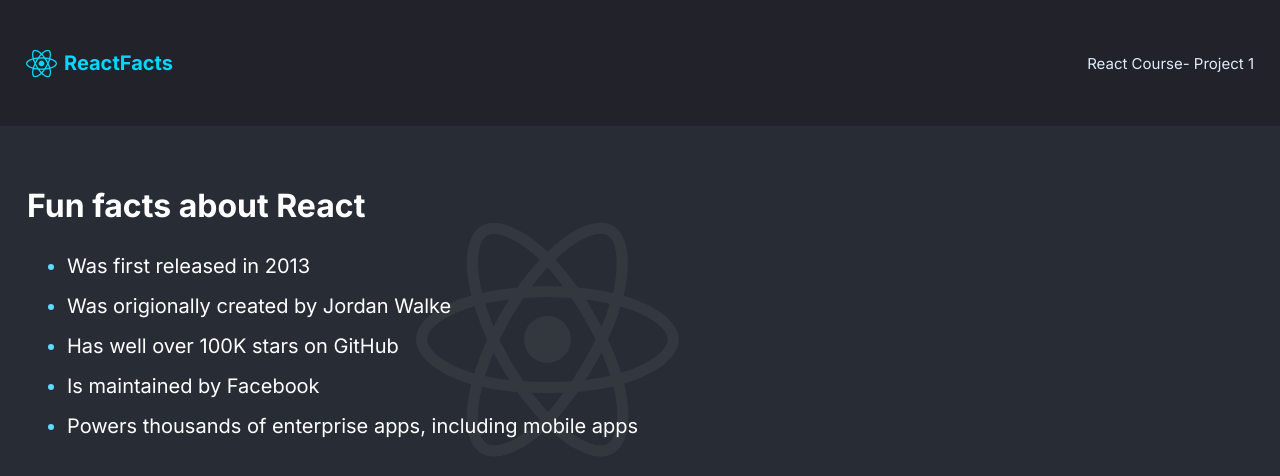
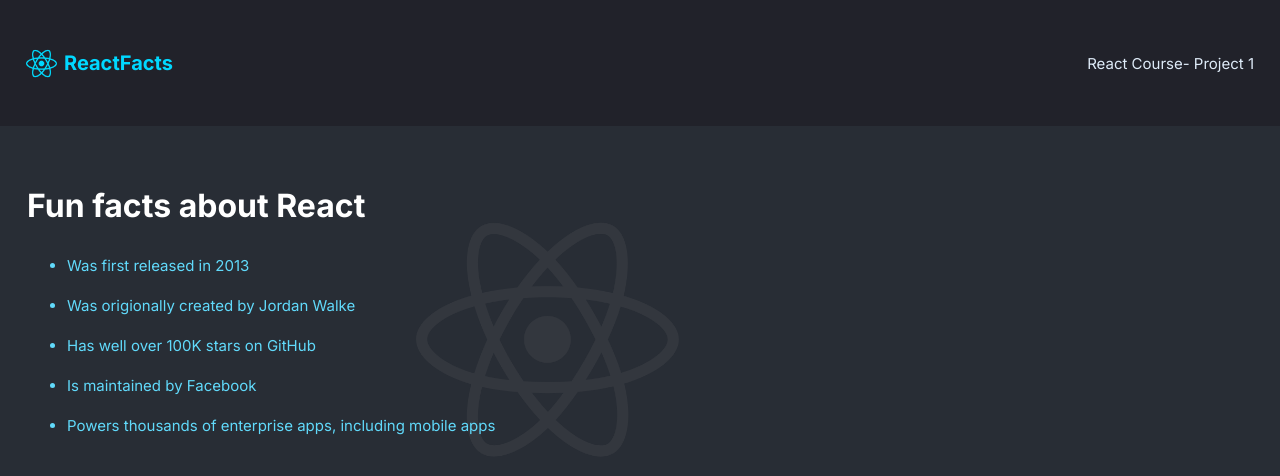
Before and after one commit to LurieK/Scrimba-React-Project, a React (Create React App) app: page / in a window 1280 px wide. Shown: the top 476 px of the page. Built offline with nearby package versions, Linux system fonts and the light colour scheme.

Commit message:
remove span from main.js li

```diff
--- a/src/Main.js
+++ b/src/Main.js
@@ -5,11 +5,11 @@
         <div className="main-content">
             <h1 className="list-header">Fun facts about React</h1>
             <ul className="list-items">
-                <li><span>Was first released in 2013</span></li>
-                <li><span>Was origionally created by Jordan Walke</span></li>
-                <li><span>Has well over 100K stars on GitHub</span></li>
-                <li><span>Is maintained by Facebook</span></li>
-                <li><span>Powers thousands of enterprise apps, including mobile apps</span></li>
+                <li>Was first released in 2013</li>
+                <li>Was origionally created by Jordan Walke</li>
+                <li>Has well over 100K stars on GitHub</li>
+                <li>Is maintained by Facebook</li>
+                <li>Powers thousands of enterprise apps, including mobile apps</li>
             </ul>
 
         </div>
--- a/src/styles.css
+++ b/src/styles.css
@@ -69,13 +69,14 @@
 .list-items{
   line-height: 40px;
   font-weight: 400;
+  font-size: 15px;
 
 
 
 }
 .list-items li {
   color: #61DAFB;
-  font-size: 20px;
+
 
 
 }
```
